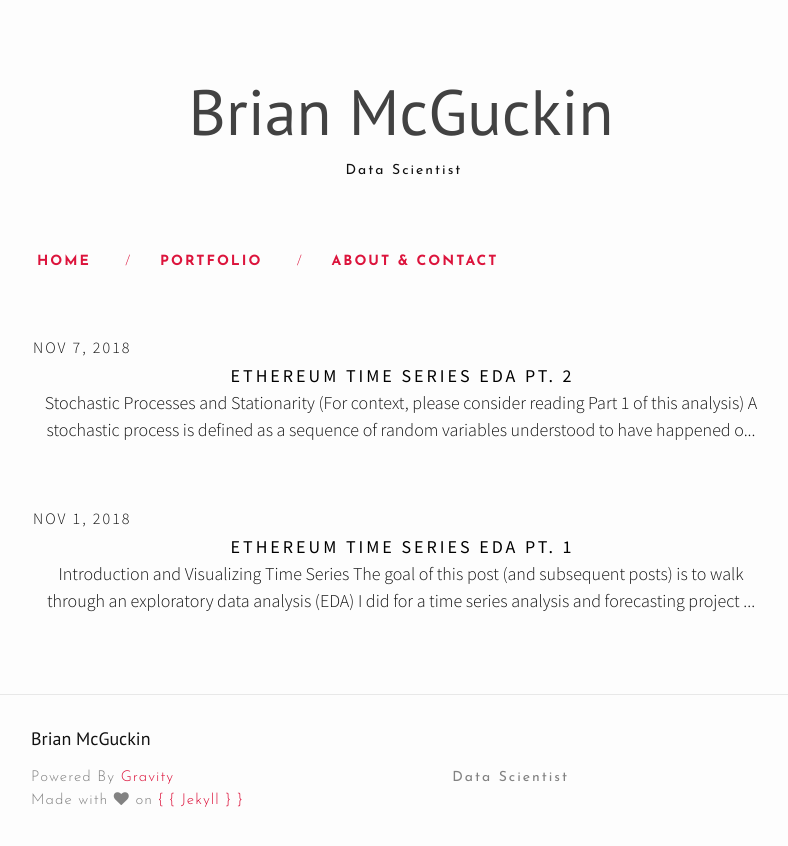
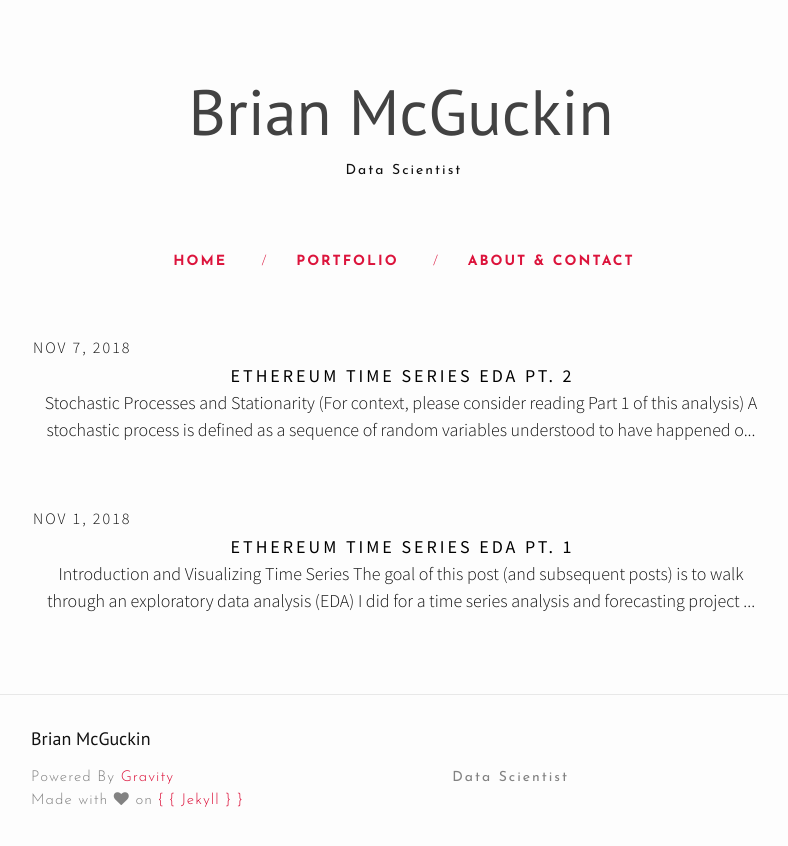
Before and after one commit to brianmcguckin/brianmcguckin.github.io, a Jekyll site: the page built from index.html, in a window 1280 px wide. Shown: the top 846 px of the page, without its empty margins (239-1027 px from the left). Built offline with Jekyll 4.4.1, drawn with Linux system fonts in a browser that asks for light colours; nearby versions of some CDN libraries; the list of posts is cut into pages by our own code.

Commit message:
center header links?

```diff
--- a/_includes/header.html
+++ b/_includes/header.html
@@ -6,7 +6,7 @@
 <center>  {{site.description}} </center>
 </div>
 <div class="wrapper">
-  <div class="trigger site-navigation">
+  <div class="trigger site-navigation" style="text-align:center">
     <a class="page-link" href="{{site.url}}{{site.baseurl}}" style="font-weight:bold">HOME</a>
 
     {% assign sorted_pages = site.pages | sort:"order" %}
```
